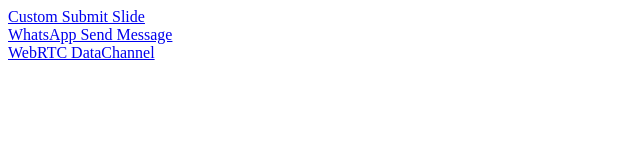
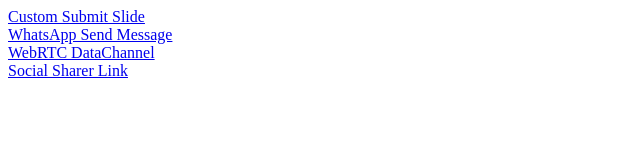
Before and after one commit to subversivo58/lab, a plain HTML site: page index.html in a window 1280 px wide. Shown: the whole page, without its empty margins (0-640 px from the left). Drawn offline with Linux system fonts and the light colour scheme.

Commit message:
add social sharer link

```diff
--- a/index.html
+++ b/index.html
@@ -14,5 +14,7 @@
     <a href="/lab/whatsapp-send.html" rel="nofollow" target="_blank">WhatsApp Send Message</a>
     <br>
     <a href="/lab/webrtc-channel.html" rel="nofollow" target="_blank">WebRTC DataChannel</a>
+    <br>
+    <a href="/lab/social-share-link.html" rel="nofollow" target="_blank">Social Sharer Link</a>
 </body>
 </html>
```
